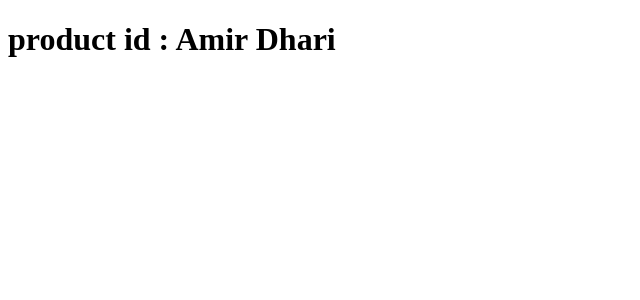
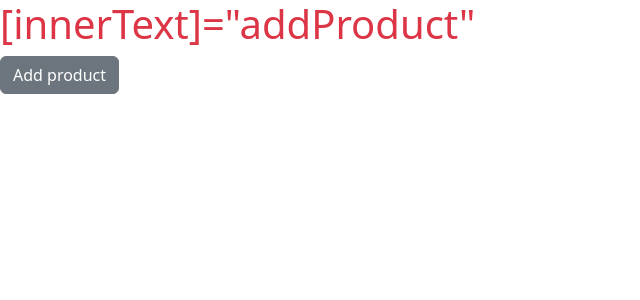
Before and after one commit to amirdhahri01/anguler_playground, an Angular app in the folder hoteninventoryapp/: page / in a window 1280 px wide. Shown: the top 300 px of the page, without its empty margins (0-640 px from the left). Built offline with nearby package versions, Linux system fonts and the light colour scheme.

Commit message:
An update

```diff
--- a/hoteninventoryapp/angular.json
+++ b/hoteninventoryapp/angular.json
@@ -96,8 +96,7 @@
               }
             ],
             "styles": [
-              "src/styles.scss",
-              "../node_modules/bootstrap/dist/css/bootstrap.min.css"
+              "src/styles.scss"
             ],
             "scripts": []
           }
--- a/hoteninventoryapp/src/app/course/course.component.ts
+++ b/hoteninventoryapp/src/app/course/course.component.ts
@@ -1,10 +1,9 @@
 import { CommonModule } from '@angular/common';
 import { Component, Input, input } from '@angular/core';
 import { FormsModule } from '@angular/forms';
-import { SummaryPipe } from '../pipes/summary.pipe';
 @Component({
   selector: 'app-course',
-  imports: [FormsModule , CommonModule , SummaryPipe],
+  imports: [FormsModule , CommonModule],
   templateUrl: './course.component.html',
   styleUrl: './course.component.scss'
 })
--- a/hoteninventoryapp/src/app/products/products.component.html
+++ b/hoteninventoryapp/src/app/products/products.component.html
@@ -1 +1,2 @@
-<h1>product id : {{getStock()}}</h1>
+<h1 class="text-danger">[innerText]="addProduct"</h1>
+<button class="btn btn-secondary" [disabled]="addProduct">Add product</button>
--- a/hoteninventoryapp/src/app/products/products.component.ts
+++ b/hoteninventoryapp/src/app/products/products.component.ts
@@ -10,6 +10,12 @@ import { Component } from "@angular/core";
 export class ProductsComponent{
     productId:number = 1;
     stockStatus:string = "Yes";
+    addProduct: boolean = true;
+    constructor(){
+        setTimeout(()=>{
+            this.addProduct = false;
+        } , 100)
+    }
     getStock() : string{
         return 'Amir Dhari';
     }
--- a/hoteninventoryapp/src/app/rooms/rooms.component.ts
+++ b/hoteninventoryapp/src/app/rooms/rooms.component.ts
@@ -4,7 +4,7 @@ import { DBService } from '../db.service';
 
 @Component({
   selector: 'app-rooms',
-  imports: [NgFor],
+  imports: [],
   standalone: true,
   templateUrl: './rooms.component.html',
   styleUrls: ['./rooms.component.scss'],
--- a/hoteninventoryapp/src/styles.scss
+++ b/hoteninventoryapp/src/styles.scss
@@ -1 +1,2 @@
 /* You can add global styles to this file, and also import other style files */
+@import "../node_modules/bootstrap/dist/css/bootstrap.min.css"
```
Also changed, not shown: hoteninventoryapp/src/server.ts (line endings or trailing spaces).
